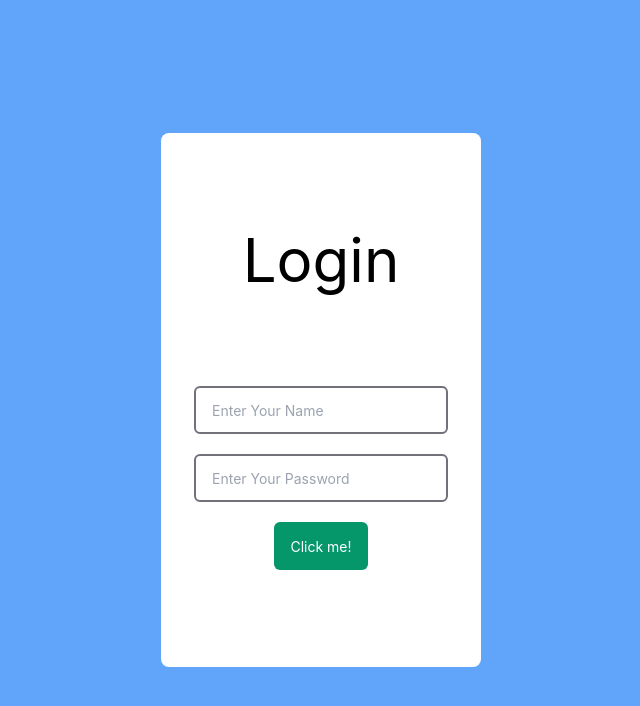
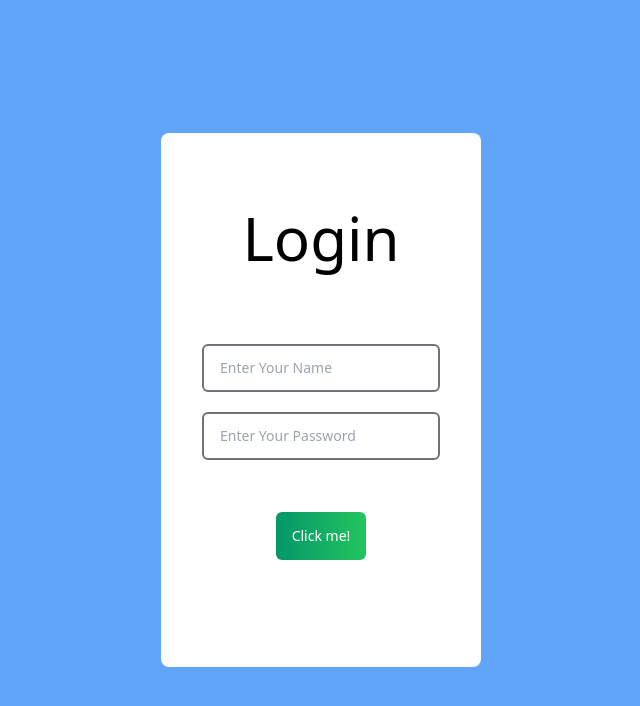
Before and after one commit to graphicCoder-ops/Attendinit, a Next.js app: page / in a window 1280 px wide. Shown: the top 706 px of the page, without its empty margins (319-959 px from the left). Built offline with nearby package versions, Linux system fonts and the light colour scheme.

Commit message:
button implement

```diff
--- a/pages/index.js
+++ b/pages/index.js
@@ -4,14 +4,14 @@ import styles from '../styles/Home.module.css'
 
 export default function Home() {
   return (
-    <div className='w-auto h-screen bg-blue-400 text-black flex justify-center items-center'><div className=' w-full sm:w-1/4 rounded-lg h-2/3 bg-white flex-initial flex items-center flex-col  justify-evenly'>
-<div className='flex-start text-black-400 font-popins text-6xl '>Login</div>
+    <div className='w-auto h-screen font-sans  bg-blue-400 text-black flex justify-center items-center'><div className=' w-full sm:w-1/4 rounded-lg h-2/3 bg-white flex-initial flex items-center flex-col  justify-evenly'>
+<div className='flex-start text-black-400  text-6xl '>Login</div>
  <form className='flex flex-col items-center gap-5' >
 
  <input className='flex-initial input-md border-2 border-zinc-500 rounded-md input w-full max-w-xs'datatheme="light" type="text" placeholder="Enter Your Name" ></input>
  <input className='flex-initial input-md border-2  border-zinc-500 rounded-md input w-full max-w-xs 'type="text" placeholder="Enter Your Password" ></input>
 
-<button className='flex-inital btn-md flex-1 bg-emerald-600 text-white rounded-md'>Click me!</button>
+<button className='my-8 flex-inital btn-md flex-1 bg-gradient-to-r from-emerald-600 to-green-500 focus:bg-gradient-to-l text-white rounded-md'>Click me!</button>
  </form>
 
     </div></div>
```
